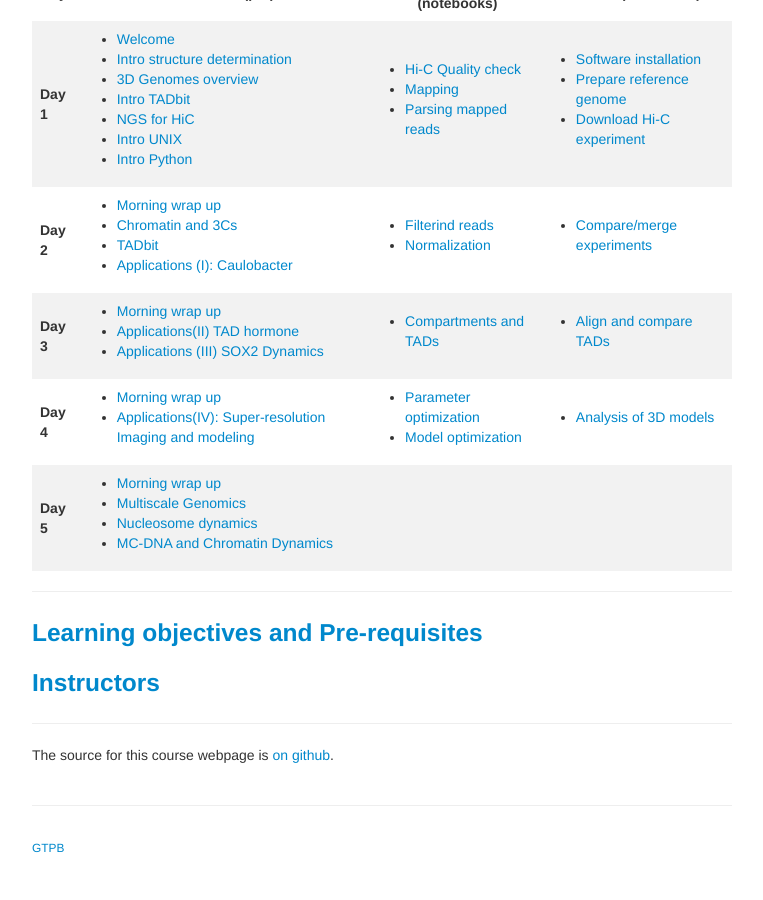
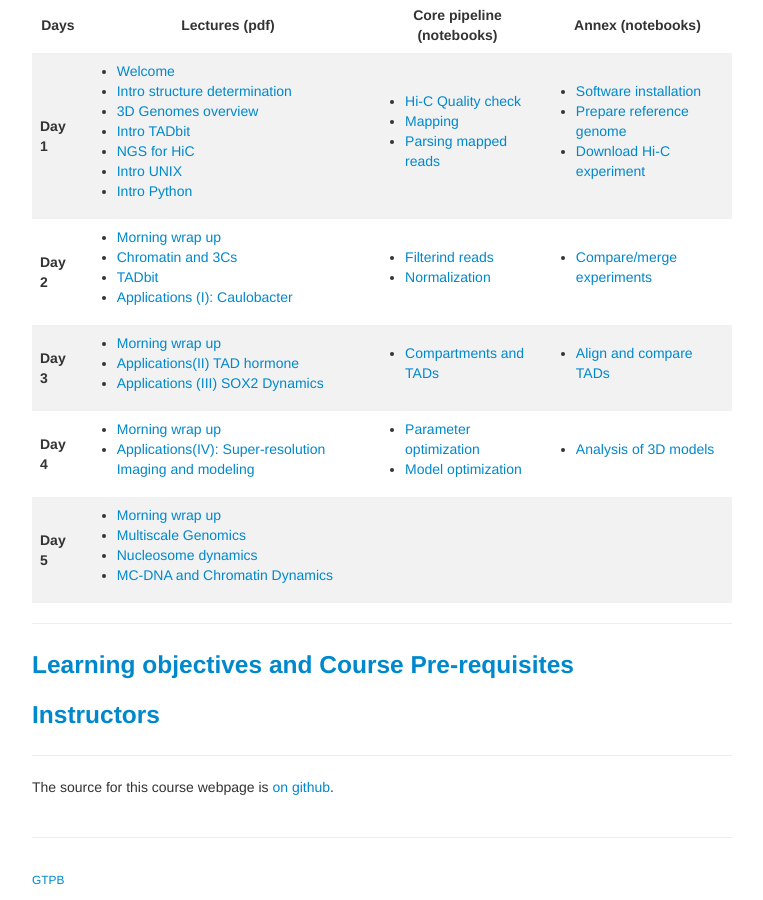
Before and after one commit to GTPB/3DAROC18, a Jekyll site: the page built from index.md, in a window 1280 px wide and 900 px high, scrolled down 1122 px. Shown: the whole window, without its empty margins (258-1021 px from the left). Built offline with Jekyll 4.4.1, drawn with Linux system fonts in a browser that asks for light colours; before the commit the page ends 1990 px from its top, so only the background shows below that.

Commit message:
Update index.md

```diff
--- a/index.md
+++ b/index.md
@@ -15,6 +15,8 @@ description: 3C-Data Analysis and 3D Chromatin Folding
 The course is designed for experimental researchers and bioinformaticians at the graduate and post-graduate levels which are interested in studying the genome spatial organization.
 
 It is likely that the participants to this course aim at getting involved in generating Hi-C data for  chromosome structure determination, or that they just want to be able to correctly interpret and analyse publicly available data.
+
+---
 
 ## Detailed Program
 
@@ -134,7 +136,7 @@ It is likely that the participants to this course aim at getting involved in gen
 
 ---
 
-### [Learning objectives and Pre-requisites](pages/objectives_prerequesites.md)
+### [Learning objectives and Course Pre-requisites](pages/objectives_prerequesites.md)
 
 ### [Instructors](pages/instructors.md)
 ---
```
